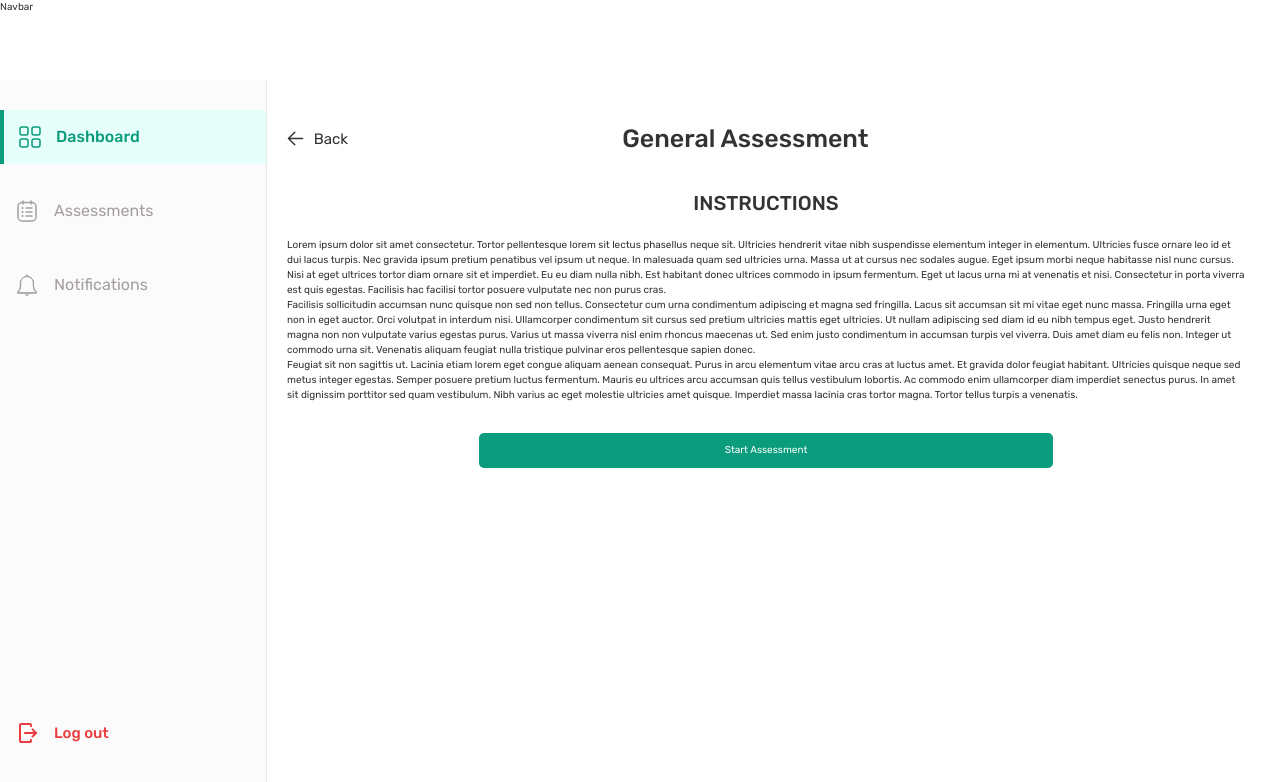
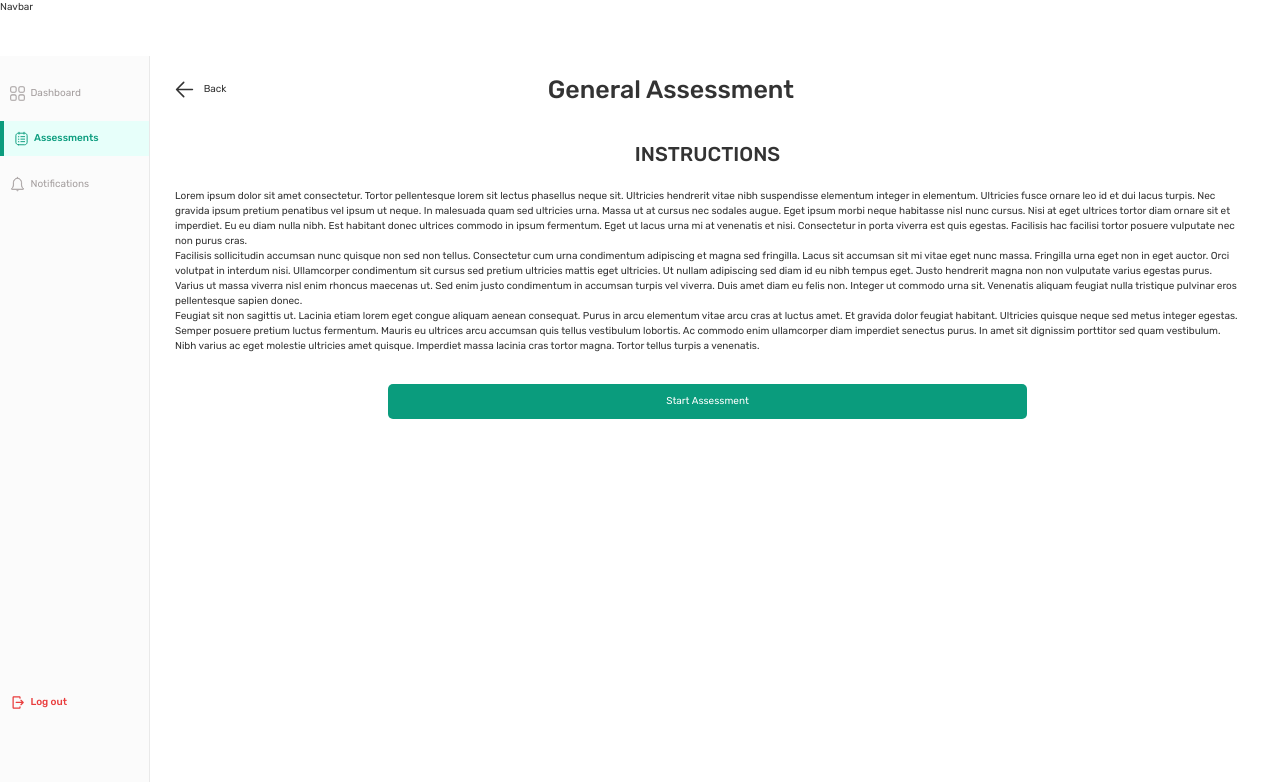
Before and after one commit to devcareer/team-assessment-frontend, a React (Create React App) app: page /home/assessments in a window 1280 px wide. Shown: the top 782 px of the page. Built offline with nearby package versions, Linux system fonts and the light colour scheme; what react-id-generator would draw is missing.

Commit message:
UI fixes

```diff
--- a/src/App.js
+++ b/src/App.js
@@ -4,6 +4,7 @@ import Home from './pages/Home';
 import Dashboard from './pages/Dashboard';
 import Assessments from './pages/Assessments';
 import Notifications from './pages/Notifications';
+import Questions from './components/Questions/Questions';
 
 function App() {
   return (
@@ -14,6 +15,7 @@ function App() {
           <Route path="dashboard" element={<Dashboard />} />
           <Route path="assessments" element={<Assessments />} />
           <Route path="notifications" element={<Notifications />} />
+          <Route path="questions" element={<Questions />} />
         </Route>
       </Routes>
     </div>
--- a/src/components/Home/SideBar.js
+++ b/src/components/Home/SideBar.js
@@ -1,5 +1,5 @@
-import { Fragment, useState } from 'react';
-import { Link } from 'react-router-dom';
+import { Fragment } from 'react';
+import { Link, NavLink } from 'react-router-dom';
 
 import Dashboard from '../../assets/dashboard.svg';
 import DashboardColor from '../../assets/dashboardColor.svg';
@@ -31,49 +31,40 @@ const SIDE_BAR = [
 ];
 
 const SideBar = () => {
-  const [selected, setSelected] = useState(1);
-  const handleClick = id => {
-    setSelected(id);
+  const navLinkStyles = ({ isActive }) => {
+    return {
+      backgroundColor: isActive ? '#e7fffa' : '',
+      borderLeft: isActive ? '0.4rem solid #0a9c7d' : '',
+    };
   };
 
   return (
     <Fragment>
       <nav className={classes.sidebar}>
-        <ul className={classes.navigate}>
-          {selected &&
-            SIDE_BAR.map(list => (
-              <Link
-                to={`${list.label}`}
-                key={list.id}
-                className={classes[selected === list.id ? 'selected' : '']}
-              >
-                <div
-                  className={classes.link}
-                  onClick={() => handleClick(list.id)}
-                >
-                  <img
-                    src={selected === list.id ? list.iconColor : list.icon}
-                    alt=""
-                  />
-                  <p>
+        <div className={classes.navigate}>
+          {SIDE_BAR.map(list => (
+            <NavLink to={`${list.label}`} key={list.id} style={navLinkStyles}>
+              {({ isActive }) => (
+                <div className={classes.link}>
+                  <img src={isActive ? list.iconColor : list.icon} alt="" />
+                  <p className={classes[isActive ? 'active' : '']}>
                     {list.label}
-                    {list.label === 'Notifications' && selected === list.id && (
+                    {list.label === 'notifications' && isActive && (
                       <span>1</span>
                     )}
                   </p>
                 </div>
-              </Link>
-            ))}
-        </ul>
+              )}
+            </NavLink>
+          ))}
+        </div>
 
-        <ul className={classes['log-out']}>
-          <li>
-            <Link to="/" className={classes.link}>
-              <img src={logout} alt="" />
-              <p>Log out</p>
-            </Link>
-          </li>
-        </ul>
+        <div className={classes['log-out']}>
+          <Link to="/" className={classes.link}>
+            <img src={logout} alt="" />
+            <p>Log out</p>
+          </Link>
+        </div>
       </nav>
     </Fragment>
   );
--- a/src/components/Home/SideBar.module.css
+++ b/src/components/Home/SideBar.module.css
@@ -1,6 +1,6 @@
 .sidebar {
-  padding-top: 3rem;
-  padding-bottom: 4rem;
+  padding-top: 2rem;
+  padding-bottom: 8rem;
   display: flex;
   flex-direction: column;
   justify-content: space-between;
@@ -12,33 +12,28 @@
 .navigate {
   display: flex;
   flex-direction: column;
-  gap: 2rem;
+  gap: 1rem;
 }
 
 .link {
   display: flex;
-  gap: 1.5rem;
-  font-size: 1.6rem;
+  gap: 0.5rem;
   align-items: center;
-  padding: 1.5rem;
+  padding: 1rem;
   color: #a49e9e;
   cursor: pointer;
 }
 
-.selected {
-  background-color: #e7fffa;
-  border-left: 0.4rem solid #0a9c7d;
+.link img {
+  width: 12%;
+}
+
+.active {
+  color: #0a9c7d;
+  font-weight: 500;
 }
 
 .link p {
-  text-transform: capitalize;
-}
-
-.selected p {
-  color: #0a9c7d;
-  display: flex;
-  align-items: center;
-  font-weight: 500;
   text-transform: capitalize;
 }
 
@@ -54,7 +49,6 @@
   color: #e93c3c;
   font-weight: 500;
   text-transform: none;
-  font-size: 1.5rem;
 }
 
 .sidebar a {
--- a/src/components/Home/Timetable.module.css
+++ b/src/components/Home/Timetable.module.css
@@ -1,7 +1,7 @@
 .display {
   display: flex;
   flex-direction: column;
-  gap: 2rem;
+  gap: 1rem;
 }
 
 .timetable {
@@ -9,24 +9,24 @@
   justify-content: space-between;
   border: 0.1rem solid #838383;
   align-items: center;
-  padding: 3rem 1.5rem;
+  padding: 1rem 1.5rem;
   border-radius: 1rem;
 }
 
 .type {
-  font-size: 2rem;
+  font-size: 1.5rem;
   font-weight: 500;
   width: 33.33%;
 }
 
 .date {
-  font-size: 2rem;
+  font-size: 1.5rem;
   color: #706363;
   width: 33.33%;
 }
 
 .active {
-  padding: 1.5rem 4rem;
+  padding: 1rem 4rem;
   border: none;
   background-color: #0a9c7d;
   border-radius: 0.8rem;
@@ -36,7 +36,7 @@
 }
 
 .inactive {
-  padding: 1.5rem 4rem;
+  padding: 1rem 4rem;
   border: none;
   border-radius: 0.8rem;
   color: #fff;
--- a/src/pages/Assessments.js
+++ b/src/pages/Assessments.js
@@ -1,19 +1,9 @@
-import { useState } from 'react';
 import classes from './Assessments.module.css';
 import back from '../assets/back.svg';
 import { Link } from 'react-router-dom';
-import Questions from '../components/Questions/Questions';
 
 const Assessments = () => {
-  const [assessments, setAssessments] = useState(true);
-
-  const handleState = () => {
-    setAssessments(!assessments);
-  };
-
   return (
-    <>
-      {assessments && (
     <div className={classes.assessments}>
       <div className={classes.header}>
         <Link className={classes.back}>
@@ -25,52 +15,47 @@ const Assessments = () => {
       <p className={classes['header-sub']}>INSTRUCTIONS</p>
       <div className={classes.text}>
         <p>
-              Lorem ipsum dolor sit amet consectetur. Tortor pellentesque lorem
-              sit lectus phasellus neque sit. Ultricies hendrerit vitae nibh
-              suspendisse elementum integer in elementum. Ultricies fusce ornare
-              leo id et dui lacus turpis. Nec gravida ipsum pretium penatibus
-              vel ipsum ut neque. In malesuada quam sed ultricies urna. Massa ut
-              at cursus nec sodales augue. Eget ipsum morbi neque habitasse nisl
-              nunc cursus. Nisi at eget ultrices tortor diam ornare sit et
-              imperdiet. Eu eu diam nulla nibh. Est habitant donec ultrices
-              commodo in ipsum fermentum. Eget ut lacus urna mi at venenatis et
-              nisi. Consectetur in porta viverra est quis egestas. Facilisis hac
-              facilisi tortor posuere vulputate nec non purus cras.
+          Lorem ipsum dolor sit amet consectetur. Tortor pellentesque lorem sit
+          lectus phasellus neque sit. Ultricies hendrerit vitae nibh suspendisse
+          elementum integer in elementum. Ultricies fusce ornare leo id et dui
+          lacus turpis. Nec gravida ipsum pretium penatibus vel ipsum ut neque.
+          In malesuada quam sed ultricies urna. Massa ut at cursus nec sodales
+          augue. Eget ipsum morbi neque habitasse nisl nunc cursus. Nisi at eget
+          ultrices tortor diam ornare sit et imperdiet. Eu eu diam nulla nibh.
+          Est habitant donec ultrices commodo in ipsum fermentum. Eget ut lacus
+          urna mi at venenatis et nisi. Consectetur in porta viverra est quis
+          egestas. Facilisis hac facilisi tortor posuere vulputate nec non purus
+          cras.
         </p>
         <p>
           Facilisis sollicitudin accumsan nunc quisque non sed non tellus.
-              Consectetur cum urna condimentum adipiscing et magna sed
-              fringilla. Lacus sit accumsan sit mi vitae eget nunc massa.
-              Fringilla urna eget non in eget auctor. Orci volutpat in interdum
-              nisi. Ullamcorper condimentum sit cursus sed pretium ultricies
-              mattis eget ultricies. Ut nullam adipiscing sed diam id eu nibh
-              tempus eget. Justo hendrerit magna non non vulputate varius
-              egestas purus. Varius ut massa viverra nisl enim rhoncus maecenas
-              ut. Sed enim justo condimentum in accumsan turpis vel viverra.
-              Duis amet diam eu felis non. Integer ut commodo urna sit.
-              Venenatis aliquam feugiat nulla tristique pulvinar eros
+          Consectetur cum urna condimentum adipiscing et magna sed fringilla.
+          Lacus sit accumsan sit mi vitae eget nunc massa. Fringilla urna eget
+          non in eget auctor. Orci volutpat in interdum nisi. Ullamcorper
+          condimentum sit cursus sed pretium ultricies mattis eget ultricies. Ut
+          nullam adipiscing sed diam id eu nibh tempus eget. Justo hendrerit
+          magna non non vulputate varius egestas purus. Varius ut massa viverra
+          nisl enim rhoncus maecenas ut. Sed enim justo condimentum in accumsan
+          turpis vel viverra. Duis amet diam eu felis non. Integer ut commodo
+          urna sit. Venenatis aliquam feugiat nulla tristique pulvinar eros
           pellentesque sapien donec.
         </p>
         <p>
-              Feugiat sit non sagittis ut. Lacinia etiam lorem eget congue
-              aliquam aenean consequat. Purus in arcu elementum vitae arcu cras
-              at luctus amet. Et gravida dolor feugiat habitant. Ultricies
-              quisque neque sed metus integer egestas. Semper posuere pretium
-              luctus fermentum. Mauris eu ultrices arcu accumsan quis tellus
-              vestibulum lobortis. Ac commodo enim ullamcorper diam imperdiet
-              senectus purus. In amet sit dignissim porttitor sed quam
-              vestibulum. Nibh varius ac eget molestie ultricies amet quisque.
-              Imperdiet massa lacinia cras tortor magna. Tortor tellus turpis a
-              venenatis.
+          Feugiat sit non sagittis ut. Lacinia etiam lorem eget congue aliquam
+          aenean consequat. Purus in arcu elementum vitae arcu cras at luctus
+          amet. Et gravida dolor feugiat habitant. Ultricies quisque neque sed
+          metus integer egestas. Semper posuere pretium luctus fermentum. Mauris
+          eu ultrices arcu accumsan quis tellus vestibulum lobortis. Ac commodo
+          enim ullamcorper diam imperdiet senectus purus. In amet sit dignissim
+          porttitor sed quam vestibulum. Nibh varius ac eget molestie ultricies
+          amet quisque. Imperdiet massa lacinia cras tortor magna. Tortor tellus
+          turpis a venenatis.
         </p>
       </div>
-          <div onClick={handleState} className={classes.link}>
+      <Link to="/home/questions" className={classes.link}>
         <p>Start Assessment</p>
+      </Link>
     </div>
-        </div>
-      )}
-      {!assessments && <Questions />}
-    </>
   );
 };
 
--- a/src/pages/Assessments.module.css
+++ b/src/pages/Assessments.module.css
@@ -1,5 +1,5 @@
 .assessments {
-  margin: 4rem 3.5rem 2rem 2rem;
+  margin: 1.5rem 3.5rem 2rem 2rem;
 }
 
 .header {
@@ -17,10 +17,6 @@
 
 .back img {
   width: 5%;
-}
-
-.back p {
-  font-size: 1.5rem;
 }
 
 .header-main {
@@ -42,7 +38,6 @@
 .link p {
   margin: 0 auto;
   width: 60%;
-  cursor: pointer;
   text-align: center;
   background-color: #0a9c7d;
   color: #fff;
--- a/src/pages/Home.module.css
+++ b/src/pages/Home.module.css
@@ -1,8 +1,8 @@
 .dashboard {
   display: grid;
-  grid-template-rows: 10vh minmax(90vh, min-content);
+  grid-template-rows: 7vh 93vh;
   grid-template-columns:
-    [sidebar-start] 26.7rem [sidebar-end full-start] 1fr [center-start] repeat(
+    [sidebar-start] 15rem [sidebar-end full-start] 1fr [center-start] repeat(
       8,
       [col-start] minmax(min-content, 14rem) [col-end]
     )
```
Also changed, not shown: src/pages/Dashboard.module.css (+12 -11 lines). Lines whose indentation alone changed are shown as unchanged.
